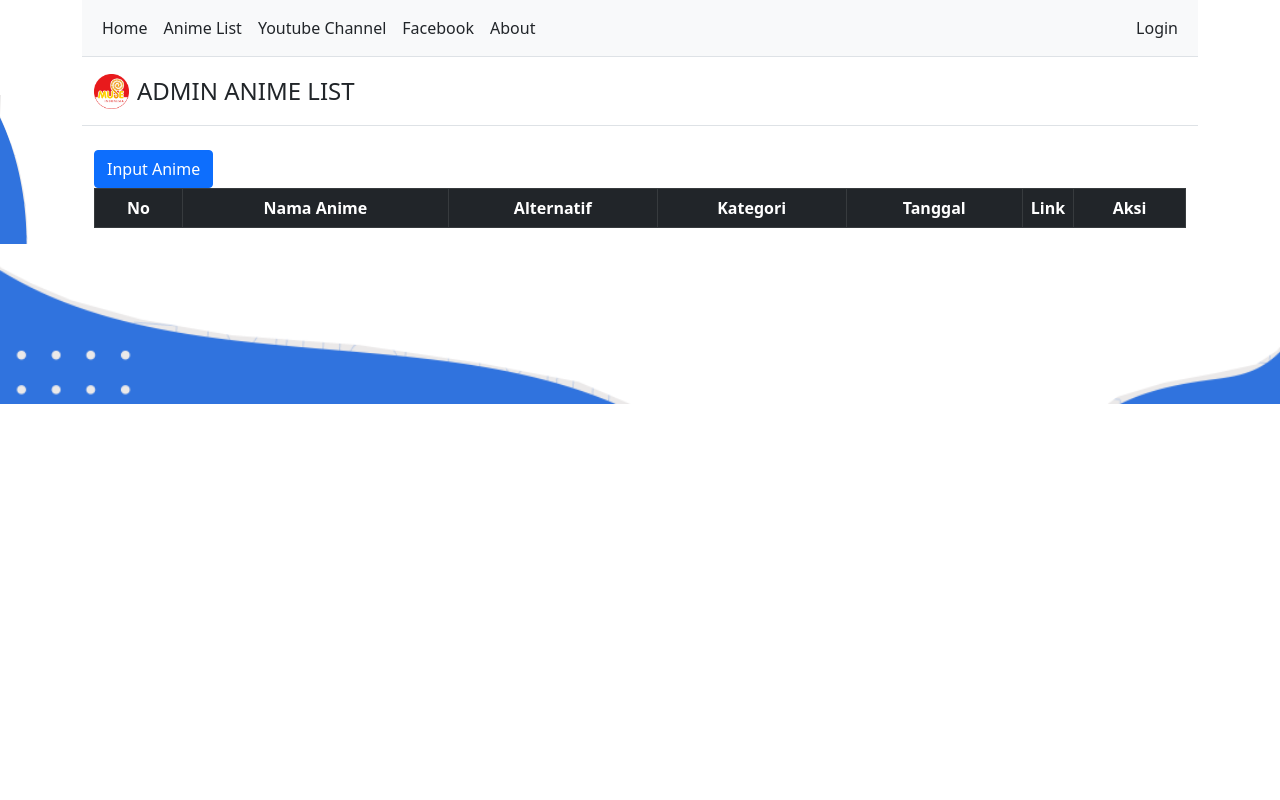
After one commit to romadebrian/Muse-Indo-Anime-List, a PHP site: page /admin/list_anime.php in a window 1280 px wide. The commit adds this page. Run offline with PHP 8.4, Linux system fonts and the light colour scheme; data that the repository does not hold is empty.

Commit message:
Admin List Anime Control

```diff
--- /dev/null
+++ b/admin/list_anime.php
@@ -0,0 +1,87 @@
+<html>
+<head>
+	<meta charset="utf-8">
+    <meta name="viewport" content="width=device-width, initial-scale=1">
+    <meta name="description" content="List Anime in Youtube Muse Indonesia ">
+    <meta name="author" content="Roma Debrian">
+
+    <title>List Anime Muse Indonesia Youtube</title>
+
+	<link href="..\bootstrap\css\bootstrap.min.css" rel="stylesheet">
+
+	<link rel="icon" type="image/png" href="..\resource\favicon.png" />
+
+    <!-- Custom styles for this template -->
+    <link href="..\headers.css" rel="stylesheet">
+	<link href="..\custom_style.css" rel="stylesheet">
+
+	<style>
+	.table_border_only_header td
+	{
+		border: 0;
+	}
+	</style>
+  </head>
+
+<body>
+
+<div class="container">
+
+	<?php include ("../headers.php");?>
+
+	<header class="py-3 mb-4 border-bottom">
+		<div class="container d-flex flex-wrap justify-content-center">
+			<a href="/index.php" class="d-flex align-items-center mb-3 mb-lg-0 me-lg-auto text-dark text-decoration-none">
+			<img src="../resource/Logo.png" alt="Logo" width="35" height="35" class="bi me-2">
+			<span class="fs-4">ADMIN ANIME LIST</span>
+			</a>
+		</div>
+	</header>
+
+	<div id="List_Anime">
+		<div class="container">
+		<a href="form_tambah_anime.php"> <button type="button" class="btn btn-primary"> Input Anime </button> </a>
+		<div>
+			<table class="table table-bordered">
+			<thead class="table-dark text-center">
+				<td><b> No </td>
+				<td><b> Nama Anime </td>
+				<td><b> Alternatif </td>
+				<td><b> Kategori </td>
+				<td><b> Tanggal </td>
+				<td width="50"><b> Link </td>
+				<td colspan="2" ><b> Aksi </td>
+			</thead>
+
+			<?php
+			include ('../koneksi.php');
+			$tampil="SELECT * FROM `list_anime` ";
+			$hasil=mysqli_query($koneksi, $tampil);
+
+			while ($data=mysqli_fetch_array($hasil))
+			{
+				echo "<td class='align-middle text-center'> $data[No] </td>";
+				echo "<td class='text-xs-left'> $data[Nama] </td>";
+				echo "<td> $data[Alternatif] </td>";
+				echo "<td class='align-middle text-center'> $data[Kategori] </td>";
+				echo "<td class='align-middle text-center' width='85'> $data[Tanggal] </td>";
+				echo "<td class='align-middle'> <p class='overflow'> $data[Link] </p></td>";
+				echo "<td width='50' class='align-middle text-center'><a href='murid_edit.php?kode=$data[No]'> <img src='../resource/Edit.png' alt='Edit' width='30' height='30'> </a></td>";
+				echo "<td width='50' class='align-middle text-center'><a href='Hapus_Murid.php?kode=$data[No]'> <img src='../resource/Delete.png' alt='Delete' width='30' height='30'> </a></td>
+			</TR>";
+			}
+
+			?>
+
+			</table>
+		</div>
+		<div class="clearfix margin-bawah"></div>
+		</div>
+	</div>
+</div>
+
+<footer id="footer" class="text-center">
+</footer>
+
+</body>
+</html>
--- a/custom_style.css
+++ b/custom_style.css
@@ -12,6 +12,12 @@ body
 	background-repeat: no-repeat;
     background-size: cover;
     height: 160px;
-    margin-left: -10px;
-    margin-right: -10px;
 }
+
+.overflow {
+  white-space: nowrap;
+  width: 150px;
+  overflow: hidden;
+  text-overflow: ellipsis;
+  direction: rtl;
+}
--- /dev/null
+++ b/headers.php
@@ -0,0 +1,14 @@
+<nav class="py-2 bg-light border-bottom">
+	<div class="container d-flex flex-wrap">
+		<ul class="nav me-auto">
+			<li class="nav-item"><a href="#" class="nav-link link-dark px-2 active" aria-current="page">Home</a></li>
+			<li class="nav-item"><a href="#" class="nav-link link-dark px-2">Anime List </a></li>
+			<li class="nav-item"><a href="#" class="nav-link link-dark px-2">Youtube Channel</a></li>
+			<li class="nav-item"><a href="#" class="nav-link link-dark px-2">Facebook</a></li>
+			<li class="nav-item"><a href="#" class="nav-link link-dark px-2">About</a></li>
+		</ul>
+			<ul class="nav">
+				<li class="nav-item"><a href="#" class="nav-link link-dark px-2">Login</a></li>
+			</ul>
+	</div>
+</nav>
--- /dev/null
+++ b/koneksi.php
@@ -0,0 +1,13 @@
+<?php
+$servername = "localhost";
+$database = "muse";
+$database_username = "root";
+$password_password = "";
+
+$koneksi = mysqli_connect($servername, $database_username, $password_password, $database);
+
+if (!$koneksi)
+{
+	die("Koneksi gagal: " . mysqli_connect_error());
+}
+?>
```
Also changed, not shown: admin/akses.php (added, +8 -0 lines), index.php (+12 -23 lines), resource/Delete.png (added), resource/Edit.png (added).
